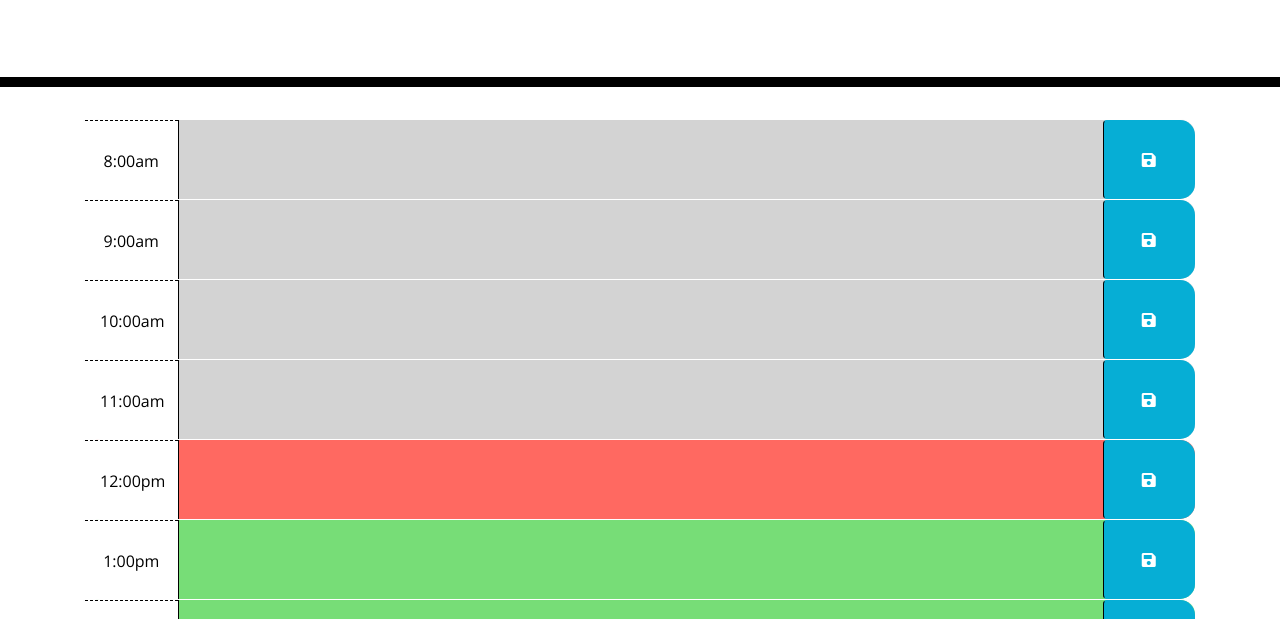
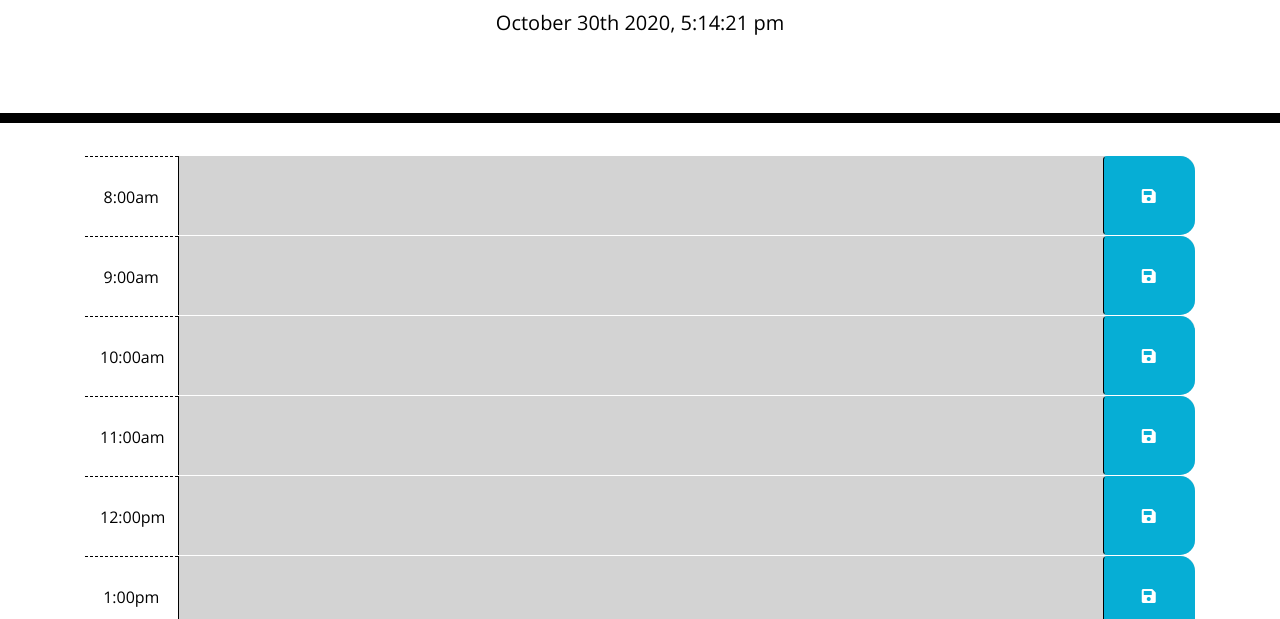
Before and after one commit to leawilhelmer/hw-5-Work-Day-Scheduler, a plain HTML site: page Develop/index.html in a window 1280 px wide. Shown: the part 181-800 px from the top of the page. Drawn offline with nearby package versions, Linux system fonts and the light colour scheme.

Commit message:
working local storage

```diff
--- /dev/null
+++ b/Develop/app.js
@@ -0,0 +1,50 @@
+$(document).ready(function () {
+    $("#currentDay").text(moment().format("MMMM Do YYYY, h:mm:ss a"));
+
+    $(".saveBtn").on("click", function () {
+        console.log(this);
+        var text = $(this).siblings(".description").val();
+        var time = $(this).parent().attr("id");
+
+        localStorage.setItem(time, text);
+    })
+
+    $("#hour8.description").val(localStorage.getItem("hour8"));
+    $("#hour9.description").val(localStorage.getItem("hour9"));
+    $("#hour10.description").val(localStorage.getItem("hour10"));
+    $("#hour11.description").val(localStorage.getItem("hour11"));
+    $("#hour12.description").val(localStorage.getItem("hour12"));
+    $("#hour13.description").val(localStorage.getItem("hour13"));
+    $("#hour14.description").val(localStorage.getItem("hour14"));
+    $("#hour15.description").val(localStorage.getItem("hour15"));
+    $("#hour16.description").val(localStorage.getItem("hour16"));
+    $("#hour17.description").val(localStorage.getItem("hour17"));
+    $("#hour18.description").val(localStorage.getItem("hour18"));
+
+
+    function hourTracker() {
+        var currentHour = moment().hour();
+
+        $(".time-block").each(function () {
+            var blockHour = parseInt($(this).attr("id").split("hour")[1]);
+            console.log( blockHour, currentHour)
+
+            if (blockHour < currentHour) {
+                $(this).addClass("past");
+                $(this).removeClass("future");
+                $(this).removeClass("present");
+            }
+            else if (blockHour === currentHour) {
+                $(this).removeClass("past");
+                $(this).addClass("present");
+                $(this).removeClass("future");
+            }
+            else {
+                $(this).removeClass("present");
+                $(this).removeClass("past");
+                $(this).addClass("future");
+            }
+        })
+    }
+    hourTracker();
+})
--- a/Develop/index.html
+++ b/Develop/index.html
@@ -137,5 +137,6 @@
 
     <script src="https://cdnjs.cloudflare.com/ajax/libs/jquery/3.2.1/jquery.min.js"></script>
     <script src="https://cdnjs.cloudflare.com/ajax/libs/moment.js/2.24.0/moment.min.js"></script>
+    <script src="app.js"></script>
   </body>
 </html>
```
